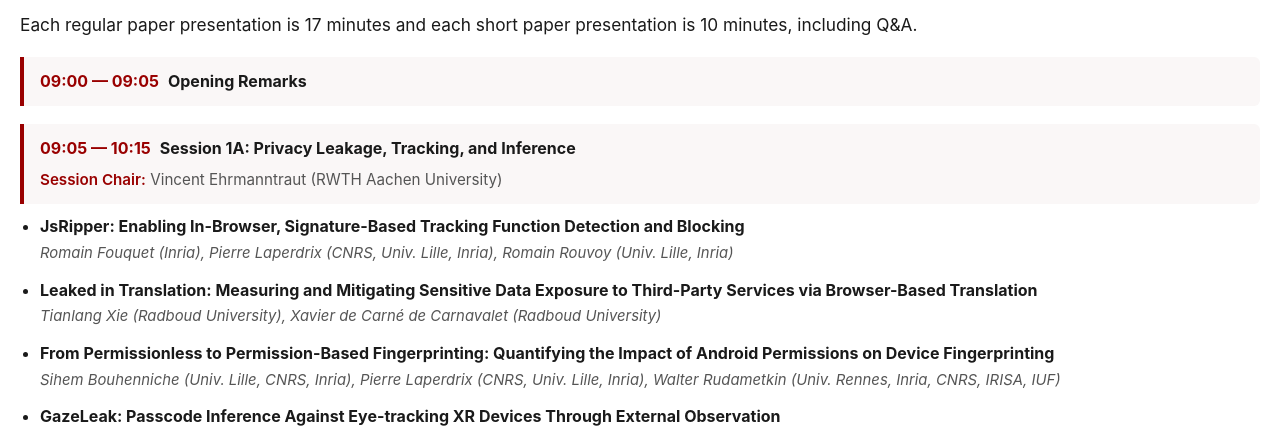
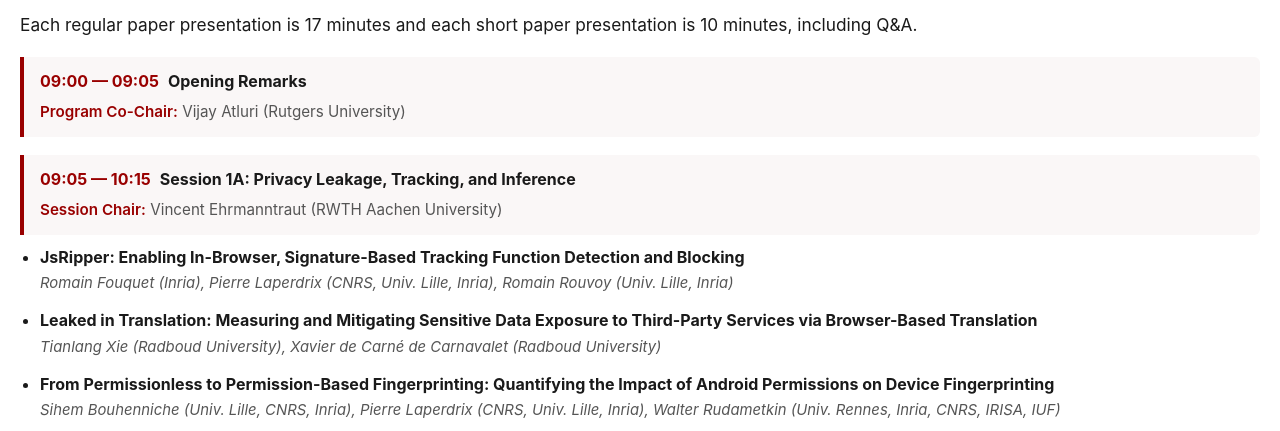
Before and after one commit to wpes2026/wpes2026.github.io, a plain HTML site: page program.html in a window 1280 px wide. Shown: the part 359-790 px from the top of the page. Drawn offline with Linux system fonts and the light colour scheme.

Commit message:
Credit Vijay Atluri on the opening and closing remarks
Co-Authored-By: Claude Opus 5 <noreply@anthropic.com>

```diff
--- a/program.html
+++ b/program.html
@@ -42,7 +42,8 @@
         <a href="https://www.sigsac.org/ccs/CCS2026/index.html" target="_blank" rel="noopener">ACM CCS 2026</a>.</p>
       <p class="lead">Each regular paper presentation is 17 minutes and each short paper presentation is 10 minutes, including Q&amp;A.</p>
 
-      <div class="session"><span class="time">09:00 &mdash; 09:05</span> &nbsp;<strong>Opening Remarks</strong></div>
+      <div class="session"><span class="time">09:00 &mdash; 09:05</span> &nbsp;<strong>Opening Remarks</strong><br>
+        <span class="chair"><strong>Program Co-Chair:</strong> Vijay Atluri (Rutgers University)</span></div>
 
       <div class="session"><span class="time">09:05 &mdash; 10:15</span> &nbsp;<strong>Session 1A: Privacy Leakage, Tracking, and Inference</strong><br>
         <span class="chair"><strong>Session Chair:</strong> Vincent Ehrmanntraut (RWTH Aachen University)</span></div>
@@ -133,7 +134,8 @@
           <span class="authors">Rakibul Hasan (Arizona State University)</span></li>
       </ul>
 
-      <div class="session"><span class="time">17:25 &mdash; 17:30</span> &nbsp;<strong>Closing Remarks</strong></div>
+      <div class="session"><span class="time">17:25 &mdash; 17:30</span> &nbsp;<strong>Closing Remarks</strong><br>
+        <span class="chair"><strong>Program Co-Chair:</strong> Vijay Atluri (Rutgers University)</span></div>
 
     </div>
   </main>
```
